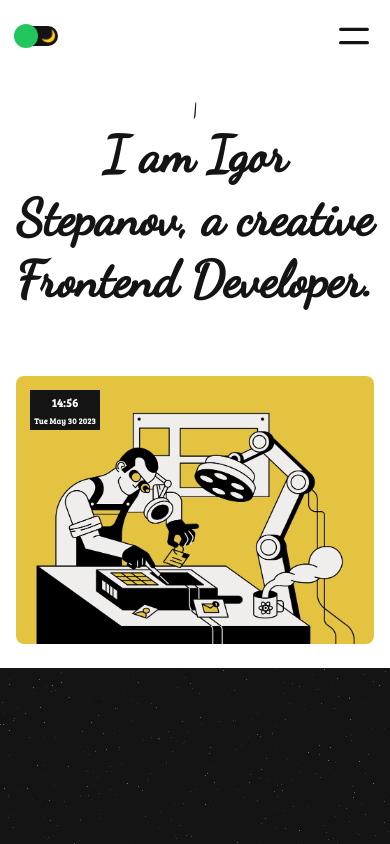
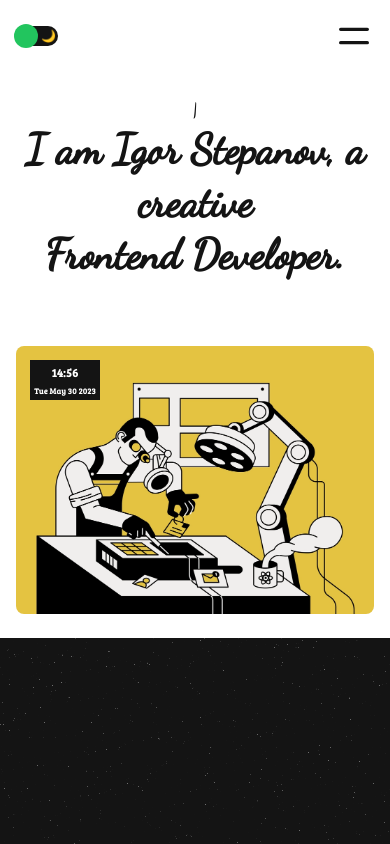
Before and after one commit to stpkkk/Next.js-stpkkk-portfolio, a Next.js app: page / in a window 390 px wide. Built offline with nearby package versions, Linux system fonts and the light colour scheme.

Commit message:
Homepage fix header font size

```diff
--- a/app/page.tsx
+++ b/app/page.tsx
@@ -19,7 +19,7 @@ const HomePage: React.FC = () => {
             ]}
           />
         </div>
-        <h1 className="head_text m-0 md:text-[50px] sm:text-[42px]">
+        <h1 className="head_text m-0  sm:text-[42px] ">
           I am Igor Stepanov,&nbsp;
           <br className="md:hidden" />a creative
           <br /> Frontend Developer.
```
